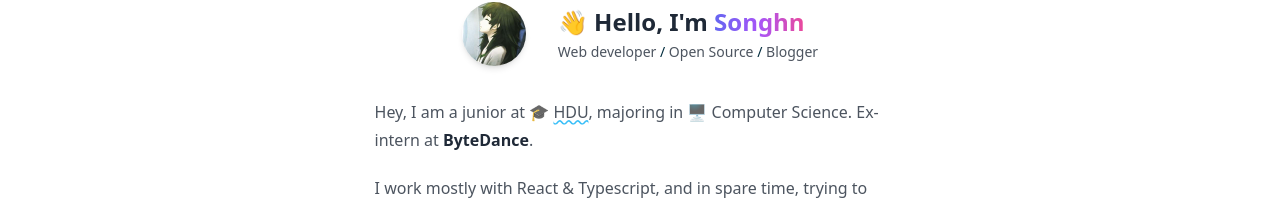
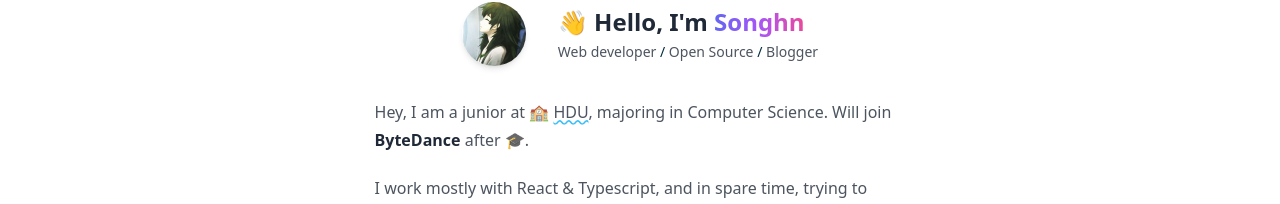
Before and after one commit to songhn233/songhn.me, a Next.js app: page / in a window 1280 px wide. Shown: the part 94-298 px from the top of the page. Built offline with nearby package versions, Linux system fonts and the light colour scheme.

Commit message:
feat: update career

```diff
--- a/pages/index.tsx
+++ b/pages/index.tsx
@@ -62,15 +62,15 @@ const Home: NextPage<{ year: string }> = ({ year }) => {
         <FadeInBox>
           <article>
             <p className="mt-6 lg:mt-8">
-              Hey, I am a junior at 🎓{' '}
+              Hey, I am a junior at 🏫{' '}
               <abbr
                 title="Hangzhou Dianzi University"
                 className="decoration-wavy decoration-info"
               >
                 HDU
               </abbr>
-              , majoring in 🖥 Computer Science. Ex-intern at{' '}
-              <strong>ByteDance</strong>.
+              , majoring in Computer Science. Will join{' '}
+              <strong>ByteDance</strong> after 🎓.
             </p>
             <p>
               I work mostly with React & Typescript, and in spare time, trying
```
